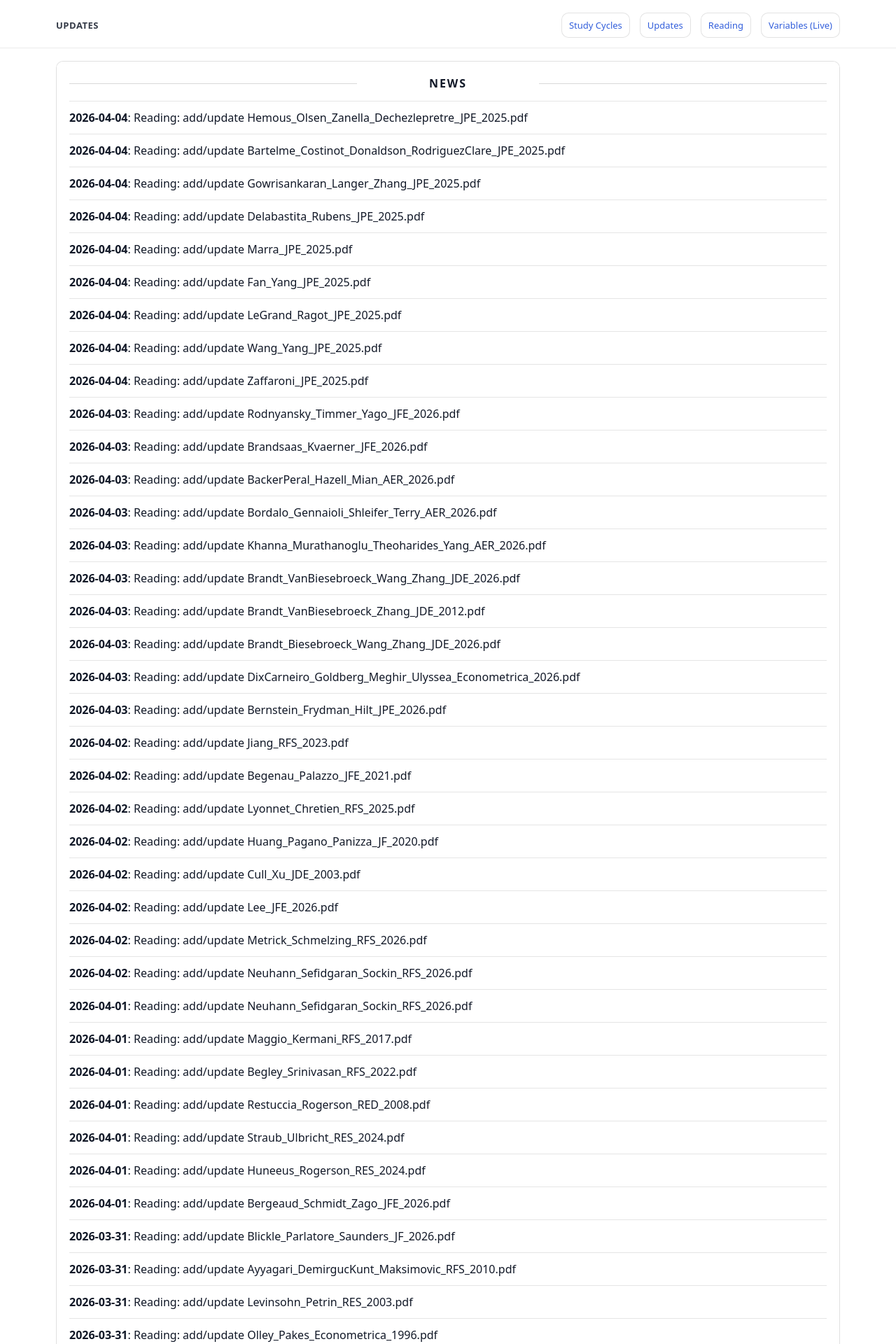
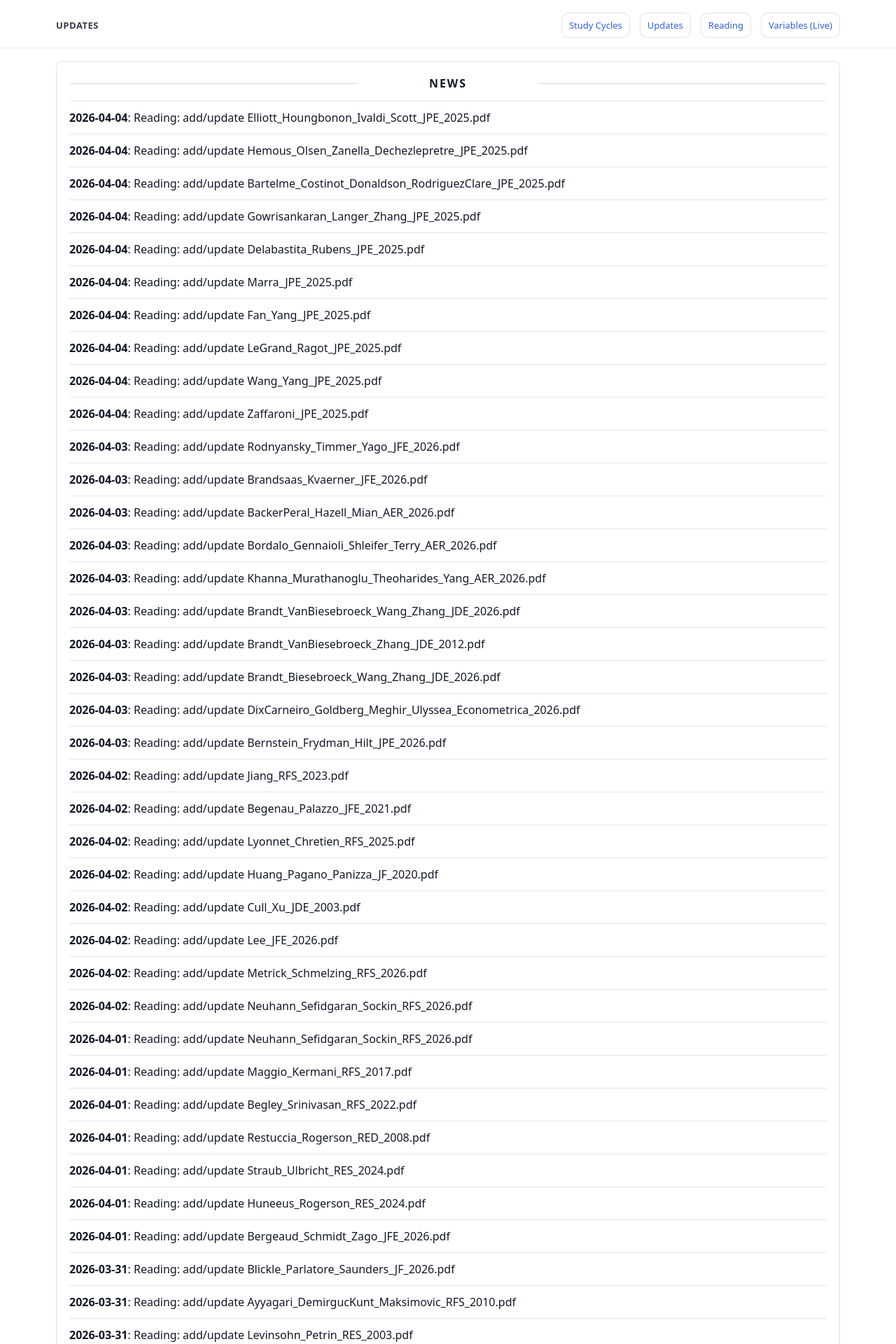
Before and after one commit to yaxinzn/study-archive, a Jekyll site: the page built from updates/index.md, in a window 1280 px wide. Shown: the top 1920 px of the page at 70% size. Built offline with Jekyll 4.4.1, drawn with Linux system fonts in a browser that asks for light colours; some of the changed text lies outside the part shown.

Commit message:
chore: update NEWS feed

```diff
--- a/_data/news.yml
+++ b/_data/news.yml
@@ -1,4 +1,7 @@
 # Auto-generated update history (sorted newest -> oldest). Do not edit manually.
+- ts: "1775298986"
+  date: "2026-04-04"
+  title: "Reading: add/update Elliott_Houngbonon_Ivaldi_Scott_JPE_2025.pdf"
 - ts: "1775298891"
   date: "2026-04-04"
   title: "Reading: add/update Hemous_Olsen_Zanella_Dechezlepretre_JPE_2025.pdf"
```
